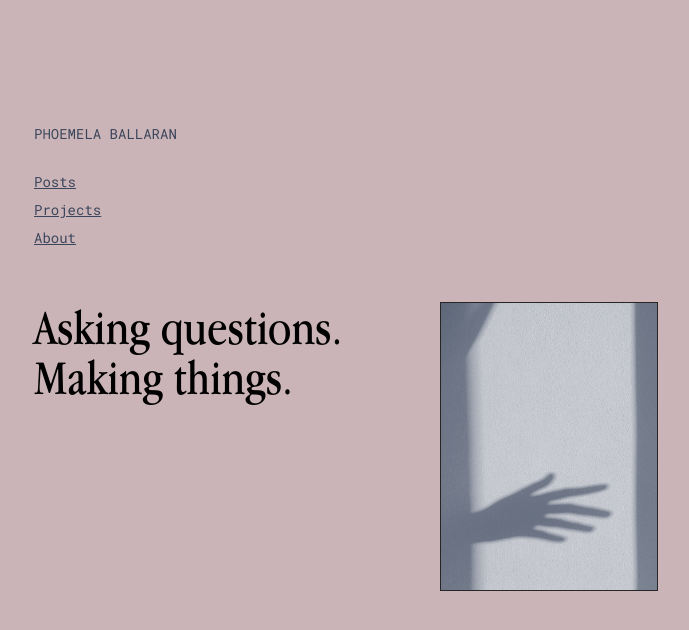
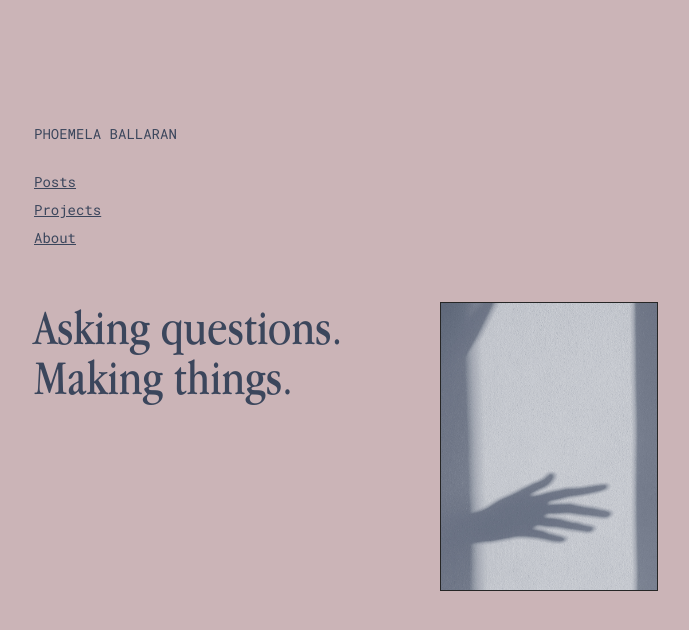
Before and after one commit to comoballar/phoemelaballaran.github.io, a Jekyll site: the page built from index.html, in a window 1280 px wide. Shown: the top 630 px of the page, without its empty margins (86-775 px from the left). Built offline with Jekyll 4.4.1, drawn with Linux system fonts in a browser that asks for light colours.

Commit message:
Update base.scss

```diff
--- a/_sass/base.scss
+++ b/_sass/base.scss
@@ -65,6 +65,7 @@ h1 {
   font-size: 50px;
   font-weight: normal;
   line-height: 1;
+  color: $color__black;
 }
 
 a {
@@ -94,6 +95,7 @@ body {
   font-size: $font__size;
   font-weight: $font__weight;
   line-height: $font__line-height;
+  color: $color__black;
 }
 
 .container {
```
